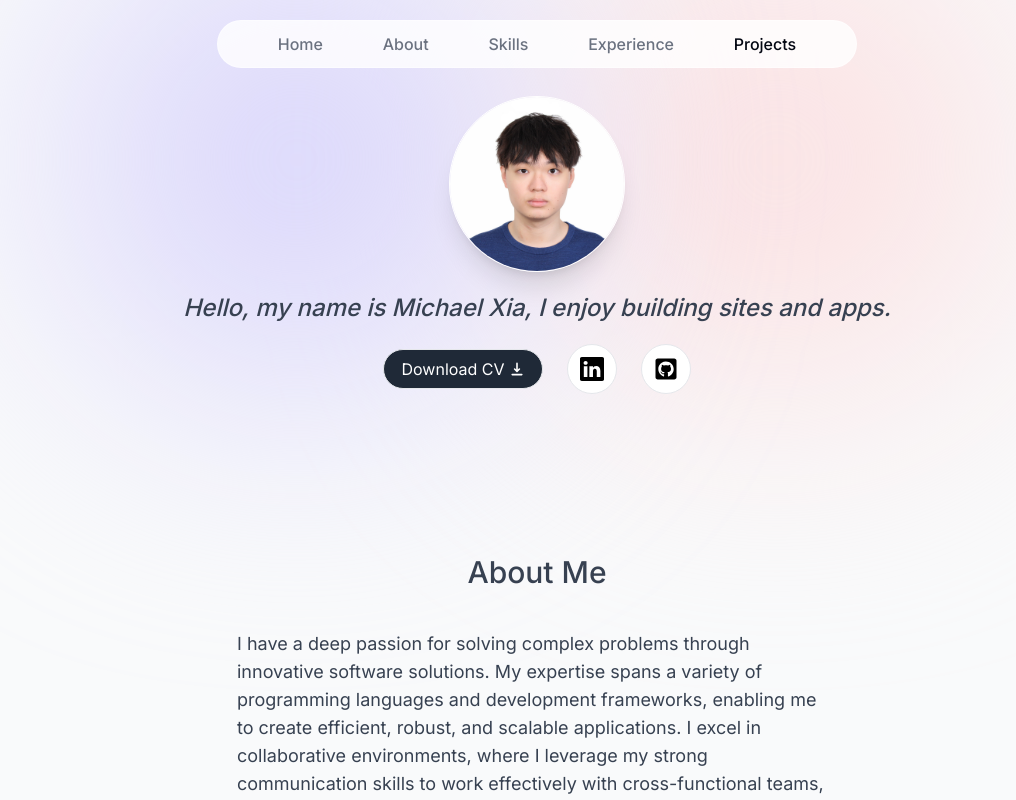
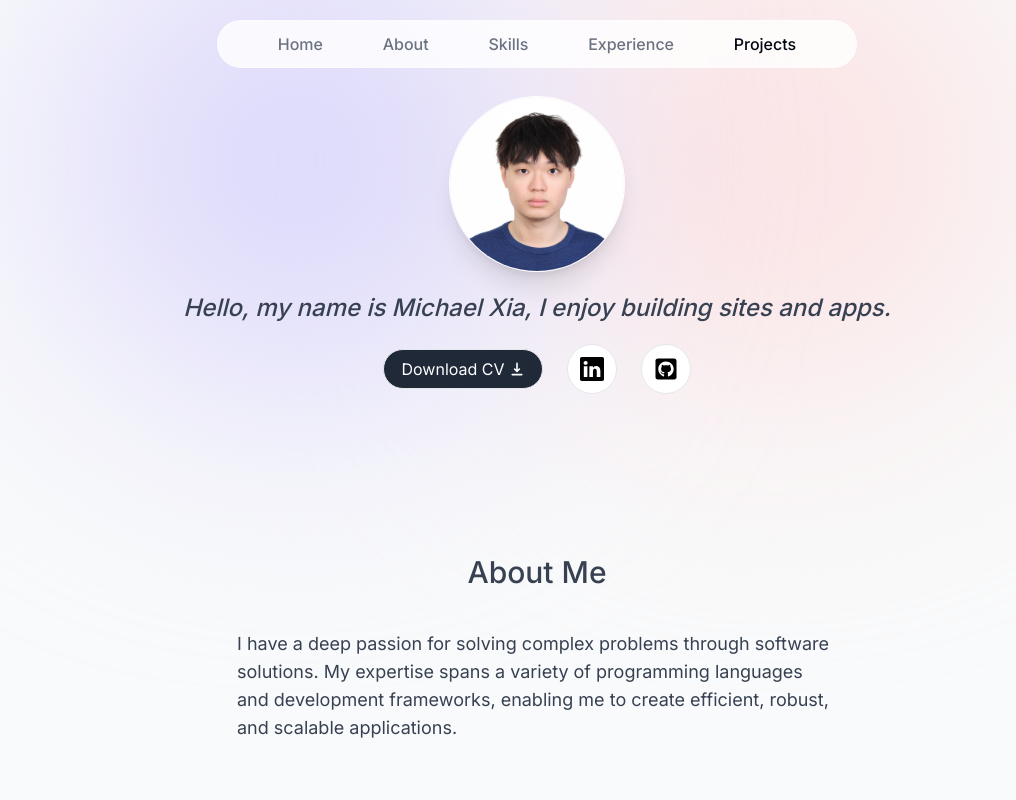
Before and after one commit to michaelx1999/portfolio, a Next.js app: page / in a window 1280 px wide. Shown: the top 800 px of the page, without its empty margins (103-1119 px from the left). Built offline with nearby package versions, Linux system fonts and the light colour scheme.

Commit message:
update about me

```diff
--- a/components/about.tsx
+++ b/components/about.tsx
@@ -21,12 +21,9 @@ export default function About() {
         About Me
       </h2>
       <p className="font-mdium text-lg text-gray-700 rounded-xl p-5 hover:scale-110 transition cursor-context-menu">
-        I have a deep passion for solving complex problems through innovative software solutions. My
+        I have a deep passion for solving complex problems through software solutions. My
         expertise spans a variety of programming languages and development frameworks, enabling me
-        to create efficient, robust, and scalable applications. I excel in collaborative
-        environments, where I leverage my strong communication skills to work effectively with
-        cross-functional teams, ensuring that every project benefits from a diverse range of
-        perspectives.
+        to create efficient, robust, and scalable applications.
       </p>
     </section>
   )
```
